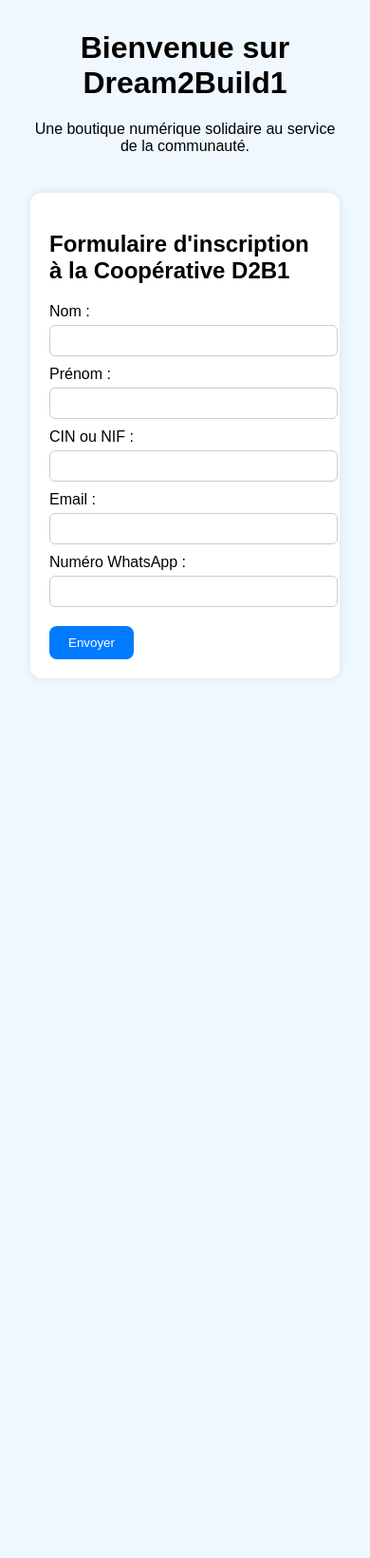
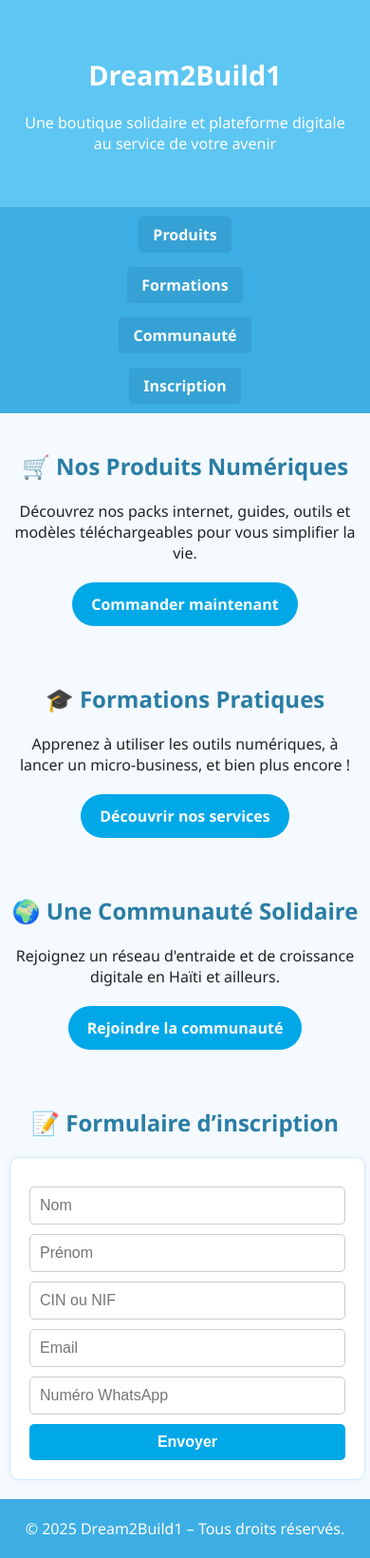
Before and after one commit to JID33/Beatrice, a plain HTML site: page index.html in a window 390 px wide. Shown: the whole page at 95% size. Before the commit the page ends 844 px from the top, so only its background shows below. Drawn offline with Linux system fonts and the light colour scheme.

Commit message:
Update index.html

```diff
--- a/index.html
+++ b/index.html
@@ -1,132 +1,278 @@
 <!DOCTYPE html>
 <html lang="fr">
 <head>
-  <meta charset="UTF-8">
-  <title>Dream2Build1 - Bienvenue</title>
+  <meta charset="UTF-8" />
+  <meta name="viewport" content="width=device-width, initial-scale=1.0"/>
+  <title>Dream2Build1 | Plateforme solidaire & digitale</title>
   <style>
     body {
-      font-family: Arial, sans-serif;
-      margin: 2rem;
-      background: #f0f8ff;
+      margin: 0;
+      font-family: 'Segoe UI', sans-serif;
+      background-color: #f4faff;
+      color: #222;
     }
     header {
+      background-color: #5ec6f2;
+      color: white;
+      padding: 40px 20px;
       text-align: center;
-      margin-bottom: 40px;
+    }
+    nav {
+      display: flex;
+      justify-content: center;
+      background-color: #3daee3;
+      padding: 10px;
+      flex-wrap: wrap;
+      gap: 15px;
+    }
+    nav a {
+      color: white;
+      text-decoration: none;
+      font-weight: bold;
+      padding: 8px 15px;
+      border-radius: 5px;
+      background-color: #35a1d4;
     }
     .section {
-      max-width: 700px;
+      padding: 40px 20px;
+      text-align: center;
+    }
+    .section h2 {
+      color: #2a7da5;
+    }
+    .cta-buttons {
+      display: flex;
+      justify-content: center;
+      flex-wrap: wrap;
+      gap: 15px;
+      margin-top: 20px;
+    }
+    .cta-buttons a {
+      padding: 12px 20px;
+      background-color: #00a8e8;
+      color: white;
+      text-decoration: none;
+      border-radius: 25px;
+      font-weight: bold;
+    }
+    .formulaire {
+      max-width: 500px;
       margin: auto;
-      background: #fff;
+      background-color: #ffffff;
+      border: 1px solid #cceeff;
+      padding: 30px;
+      border-radius: 10px;
+      box-shadow: 0 0 10px rgba(0,0,0,0.05);
+      text-align: left;
+    }
+    .formulaire input, .formulaire button {
+      width: 100%;
+      padding: 10px;
+      margin-top: 10px;
+      border-radius: 5px;
+      border: 1px solid #ccc;
+      box-sizing: border-box;
+      font-size: 1em;
+    }
+    .formulaire button {
+      background-color: #00a8e8;
+      color: white;
+      font-weight: bold;
+      border: none;
+      cursor: pointer;
+      transition: background-color 0.3s ease;
+    }
+    .formulaire button:hover {
+      background-color: #008fcc;
+    }
+    .recu {
+      display: none;
+      background: #ffffff;
+      border: 1px solid #cceeff;
+      margin: 30px auto;
       padding: 20px;
-      border-radius: 12px;
+      border-radius: 10px;
+      max-width: 500px;
+      text-align: left;
       box-shadow: 0 0 10px rgba(0,0,0,0.1);
+      font-size: 1em;
     }
-    label {
+    .recu h3 {
+      margin-top: 0;
+      color: #2a7da5;
+    }
+    .print-button {
       display: block;
-      margin-top: 10px;
+      margin: 10px auto 0 auto;
+      background-color: #0090c5;
+      color: white;
+      padding: 10px 20px;
+      border: none;
+      border-radius: 8px;
+      font-weight: bold;
+      cursor: pointer;
+      transition: background-color 0.3s ease;
     }
-    input {
-      width: 100%;
-      padding: 8px;
-      margin-top: 5px;
-      border-radius: 6px;
-      border: 1px solid #ccc;
+    .print-button:hover {
+      background-color: #0077a8;
     }
-    button {
-      margin-top: 20px;
-      padding: 10px 20px;
-      background-color: #007bff;
-      border: none;
+    footer {
+      text-align: center;
+      padding: 20px;
+      background-color: #3daee3;
       color: white;
-      border-radius: 8px;
-      cursor: pointer;
     }
-    .hidden {
-      display: none;
+    @media screen and (max-width: 600px) {
+      header h1 {
+        font-size: 1.8em;
+      }
+      nav {
+        flex-direction: column;
+        align-items: center;
+      }
+      .section {
+        padding: 20px 10px;
+      }
+      .formulaire, .recu {
+        width: 90%;
+        padding: 20px;
+      }
     }
   </style>
 </head>
 <body>
 
 <header>
-    <h1>Bienvenue sur Dream2Build1</h1>
-    <p>Une boutique numérique solidaire au service de la communauté.</p>
+  <h1>Dream2Build1</h1>
+  <p>Une boutique solidaire et plateforme digitale au service de votre avenir</p>
 </header>
 
-  <section class="section">
-    <h2>Formulaire d'inscription à la Coopérative D2B1</h2>
-    <form id="d2b1Form">
-      <label>Nom :</label>
-      <input type="text" name="nom" required>
+<nav>
+  <a href="#produits">Produits</a>
+  <a href="#formations">Formations</a>
+  <a href="#communaute">Communauté</a>
+  <a href="#inscription">Inscription</a>
+</nav>
 
-      <label>Prénom :</label>
-      <input type="text" name="prenom" required>
-
-      <label>CIN ou NIF :</label>
-      <input type="text" name="cin" required>
-
-      <label>Email :</label>
-      <input type="email" name="email" required>
-
-      <label>Numéro WhatsApp :</label>
-      <input type="text" name="whatsapp" required>
-
-      <button type="submit">Envoyer</button>
-    </form>
-
-    <div class="recu hidden" id="recu">
-      <h3>Reçu D2B1</h3>
-      <p id="recuContent"></p>
-      <button onclick="window.print()">Imprimer le reçu</button>
+<section class="section" id="produits">
+  <h2>🛒 Nos Produits Numériques</h2>
+  <p>Découvrez nos packs internet, guides, outils et modèles téléchargeables pour vous simplifier la vie.</p>
+  <div class="cta-buttons">
+    <a href="#inscription">Commander maintenant</a>
   </div>
 </section>
 
+<section class="section" id="formations">
+  <h2>🎓 Formations Pratiques</h2>
+  <p>Apprenez à utiliser les outils numériques, à lancer un micro-business, et bien plus encore !</p>
+  <div class="cta-buttons">
+    <a href="#inscription">Découvrir nos services</a>
+  </div>
+</section>
+
+<section class="section" id="communaute">
+  <h2>🌍 Une Communauté Solidaire</h2>
+  <p>Rejoignez un réseau d'entraide et de croissance digitale en Haïti et ailleurs.</p>
+  <div class="cta-buttons">
+    <a href="#inscription">Rejoindre la communauté</a>
+  </div>
+</section>
+
+<section class="section" id="inscription">
+  <h2>📝 Formulaire d’inscription</h2>
+  <form class="formulaire" id="d2b1Form">
+    <input type="text" name="nom" placeholder="Nom" required />
+    <input type="text" name="prenom" placeholder="Prénom" required />
+    <input type="text" name="cin" placeholder="CIN ou NIF" required />
+    <input type="email" name="email" placeholder="Email" required />
+    <input type="text" name="whatsapp" placeholder="Numéro WhatsApp" required />
+    <button type="submit">Envoyer</button>
+  </form>
+</section>
+
+<div class="recu" id="recu">
+  <h3>📄 Reçu de soumission</h3>
+  <p><strong>Numéro de reçu :</strong> <span id="r_id"></span></p>
+  <p><strong>Nom :</strong> <span id="r_nom"></span></p>
+  <p><strong>Prénom :</strong> <span id="r_prenom"></span></p>
+  <p><strong>CIN/NIF :</strong> <span id="r_cin"></span></p>
+  <p><strong>Email :</strong> <span id="r_email"></span></p>
+  <p><strong>WhatsApp :</strong> <span id="r_whatsapp"></span></p>
+  <button class="print-button" onclick="window.print()">🖨️ Imprimer le reçu</button>
+</div>
+
+<footer>
+  &copy; 2025 Dream2Build1 – Tous droits réservés.
+</footer>
+
 <script>
-    const form = document.getElementById("d2b1Form");
-    const recuDiv = document.getElementById("recu");
-    const recuContent = document.getElementById("recuContent");
+  // Génère un ID unique de reçu au format D2B1-YYYYMMDD-XXX
+  function generateReceiptID() {
+    const today = new Date();
+    const yyyy = today.getFullYear();
+    const mm = String(today.getMonth() + 1).padStart(2, '0');
+    const dd = String(today.getDate()).padStart(2, '0');
+    const datePart = `${yyyy}${mm}${dd}`;
 
-    form.addEventListener("submit", function(e) {
-      e.preventDefault();
+    // Stocke compteur dans localStorage pour chaque jour
+    const countKey = `receiptCount-${datePart}`;
+    let count = localStorage.getItem(countKey);
+    count = count ? parseInt(count) + 1 : 1;
+    localStorage.setItem(countKey, count);
+
+    const paddedCount = String(count).padStart(3, '0');
+    return `D2B1-${datePart}-${paddedCount}`;
+  }
+
+  // Envoi du formulaire vers Google Apps Script
+  async function sendForm(event) {
+    event.preventDefault();
+    const form = event.target;
+    const receiptID = generateReceiptID();
     const data = {
+      id: receiptID,
       nom: form.nom.value,
       prenom: form.prenom.value,
       cin: form.cin.value,
       email: form.email.value,
-        whatsapp: form.whatsapp.value,
-        id: "D2B1-" + new Date().toISOString().slice(0,10).replace(/-/g,"") + "-" + Math.floor(Math.random()*1000).toString().padStart(3,'0')
+      whatsapp: form.whatsapp.value
     };
 
-      fetch("https://script.google.com/macros/s/AKfycbzFHk8Ew8MrPtxHI0_RglEvBUDk24QPrCD2ZGwxJ7k592RnKQf_U9OsG_8rcWNT6j88/exec", {
+    try {
+      const response = await fetch("https://script.google.com/macros/s/AKfycbzygsYr12TA5y9V4wEfoh7HcTyUUnp8AX8cA5Xm00PVRXnGwF225mNIwHcS8n2c820r5A/exec", {
         method: "POST",
         body: JSON.stringify(data),
-        headers: {
-          "Content-Type": "application/json"
+        headers: { "Content-Type": "application/json" }
+      });
+
+      if (response.ok) {
+        alert("Inscription envoyée avec succès !");
+        form.reset();
+        afficherRecu(data);
+      } else {
+        alert("Erreur lors de l'envoi. Veuillez réessayer.");
       }
-      })
-      .then(res => res.text())
-      .then(res => {
-        if (res === "OK") {
-          recuContent.innerHTML = `
-            <strong>Numéro de reçu :</strong> ${data.id}<br>
-            <strong>Nom :</strong> ${data.nom}<br>
-            <strong>Prénom :</strong> ${data.prenom}<br>
-            <strong>CIN/NIF :</strong> ${data.cin}<br>
-            <strong>Email :</strong> ${data.email}<br>
-            <strong>WhatsApp :</strong> ${data.whatsapp}<br>
-            <strong>Date :</strong> ${(new Date()).toLocaleString()}
-          `;
-          recuDiv.classList.remove("hidden");
-          form.reset();
-        } else {
-          alert("Erreur lors de l'envoi.");
+    } catch (error) {
+      console.error(error);
+      alert("Erreur réseau. Vérifiez votre connexion.");
     }
-      })
-      .catch(error => {
-        console.error("Erreur complète:", error);
-        alert("Erreur lors de l’envoi. Vérifiez votre connexion.");
-      });
-    });
+  }
+
+  // Affiche le reçu sur la page
+  function afficherRecu(data) {
+    document.getElementById("r_id").innerText = data.id;
+    document.getElementById("r_nom").innerText = data.nom;
+    document.getElementById("r_prenom").innerText = data.prenom;
+    document.getElementById("r_cin").innerText = data.cin;
+    document.getElementById("r_email").innerText = data.email;
+    document.getElementById("r_whatsapp").innerText = data.whatsapp;
+    document.getElementById("recu").style.display = "block";
+    window.scrollTo({ top: document.body.scrollHeight, behavior: 'smooth' });
+  }
+
+  // Ajout du listener sur le formulaire
+  document.getElementById('d2b1Form').addEventListener('submit', sendForm);
 </script>
+
 </body>
 </html>
```
Lines whose indentation alone changed are shown as unchanged.
